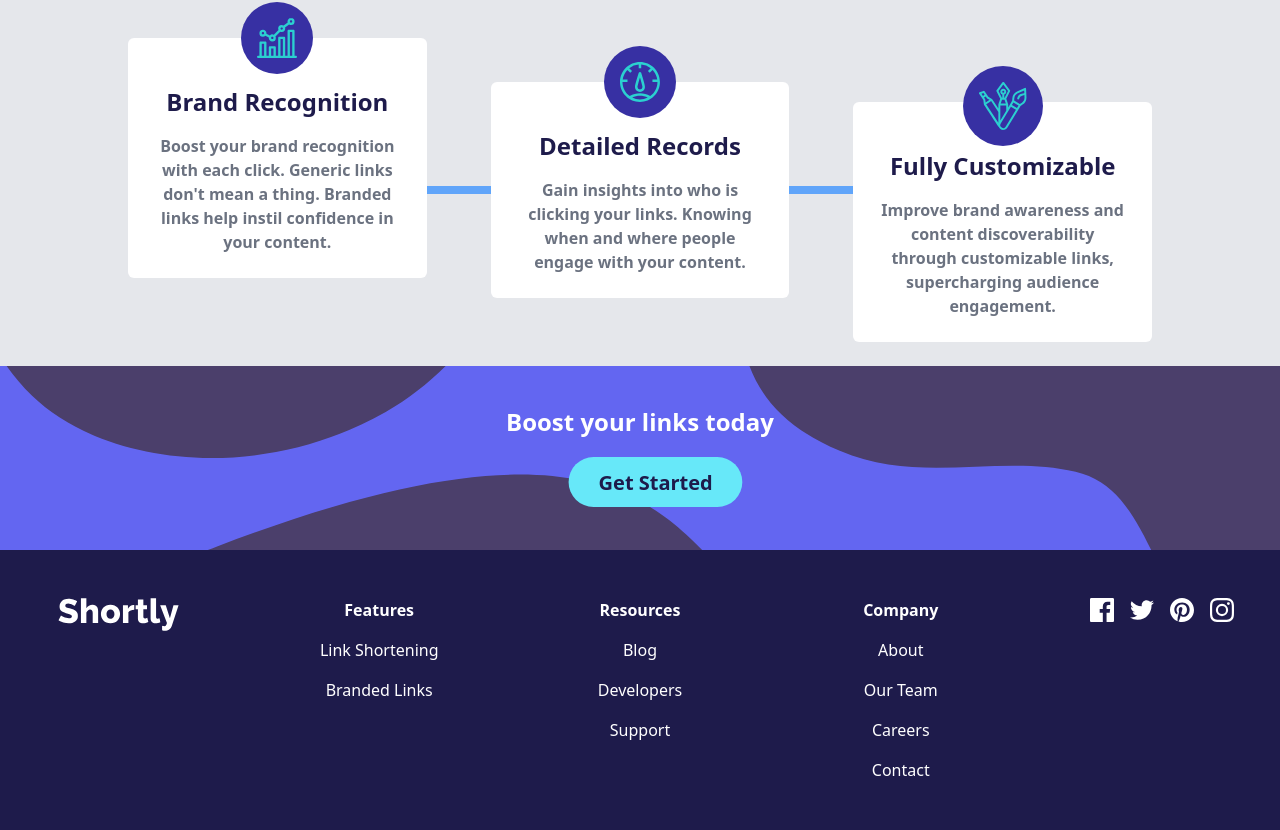
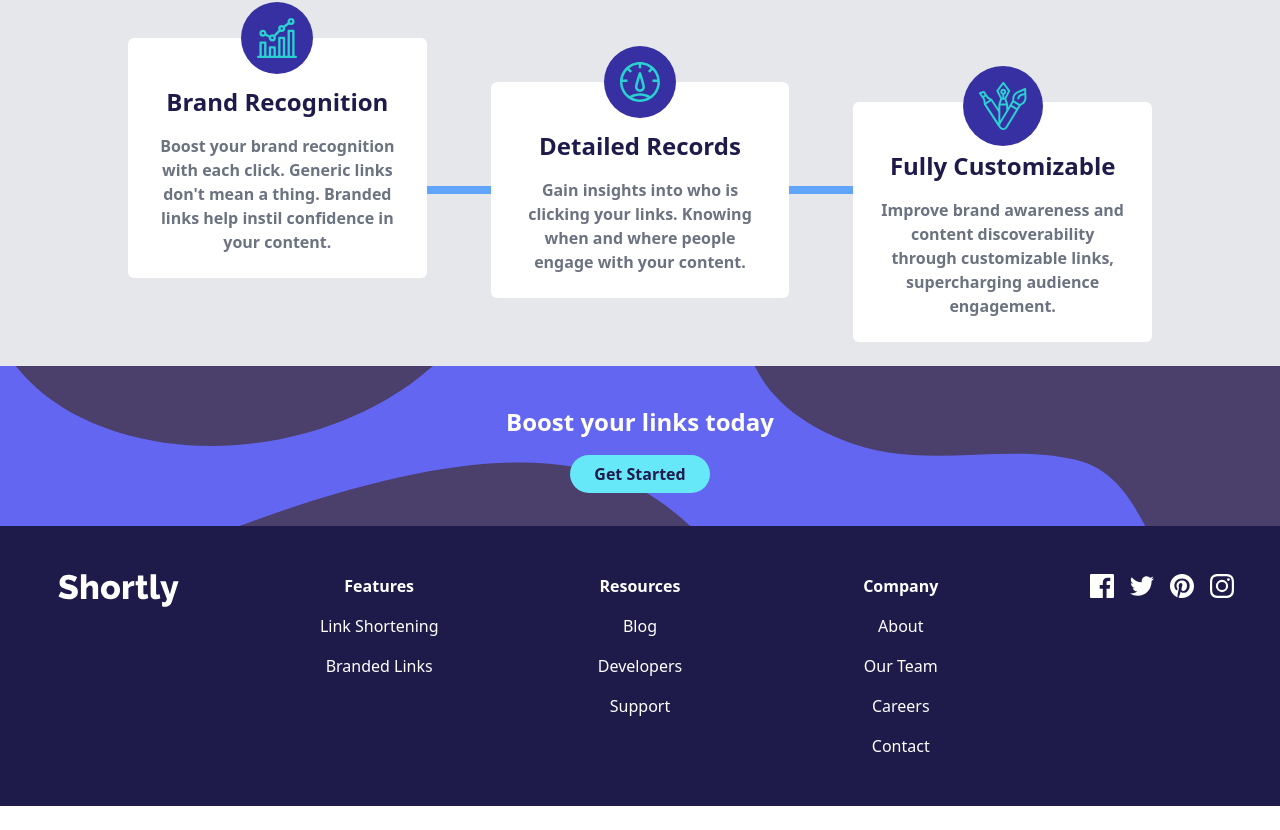
Before and after one commit to KrlosPK/url-shortening-app, an Angular app: page / in a window 1280 px wide. Shown: the part 837-1667 px from the top of the page. After the commit the page ends 1643 px from the top, so only its background shows below. Built offline with nearby package versions, Linux system fonts and the light colour scheme.

Commit message:
feat: add scroll smooth and fix accesibility

```diff
--- a/src/app/shared/components/button/button.component.html
+++ b/src/app/shared/components/button/button.component.html
@@ -1,7 +1,8 @@
-<button
+<a
+  [href]="goTo"
   class="{{ styles }} {{
     radius
   }} bg-cyan-300 select-none font-semibold text-indigo-950 py-2 px-6 hover:bg-cyan-500 transition-colors whitespace-nowrap"
 >
   {{ text }}
-</button>
+</a>
--- a/src/app/shared/components/button/button.component.ts
+++ b/src/app/shared/components/button/button.component.ts
@@ -12,4 +12,6 @@ export class ButtonComponent {
   public text: string = '';
   @Input()
   public radius: string = 'rounded-full';
+  @Input()
+  public goTo: string = '';
 }
--- a/src/app/shared/components/footer/footer.component.html
+++ b/src/app/shared/components/footer/footer.component.html
@@ -4,16 +4,17 @@
   >
     <h2 class="text-2xl font-bold text-white">Boost your links today</h2>
     <shared-button
+      goTo="#shortenUrl"
       styles="md:scale-125 md:translate-x-4 md:mb-2"
       text="Get Started"
     />
   </article>
 
-  <ul class="text-white bg-indigo-950">
+  <article class="text-white bg-indigo-950">
     <div
       class="grid justify-center grid-cols-1 gap-6 py-10 mx-auto max-w-7xl place-items-center lg:grid-cols-5 lg:items-start"
     >
-      <li class="lg:pt-2">
+      <div class="lg:pt-2">
         <a routerLink="/"
           ><img
             alt="Url Shortening Logotype"
@@ -21,30 +22,67 @@
             src="./assets/images/white-logo.svg"
             width="121"
         /></a>
+      </div>
+
+      <ul>
+        <li>
+          <shared-navitem text="Features" styles="font-bold text-center pt-0" />
         </li>
 
-      <ul>
-        <shared-navitem text="Features" styles="font-bold text-center pt-0" />
+        <li>
           <shared-navitem text="Link Shortening" styles="text-center" />
+        </li>
+
+        <li>
           <shared-navitem text="Branded Links" styles="text-center" />
+        </li>
       </ul>
 
       <ul>
-        <shared-navitem text="Resources" styles="font-bold text-center pt-0" />
+        <li>
+          <shared-navitem
+            styles="font-bold text-center pt-0"
+            text="Resources"
+          />
+        </li>
+
+        <li>
           <shared-navitem text="Blog" styles="text-center" />
+        </li>
+
+        <li>
           <shared-navitem text="Developers" styles="text-center" />
+        </li>
+
+        <li>
           <shared-navitem text="Support" styles="text-center" />
+        </li>
       </ul>
 
       <ul>
+        <li>
           <shared-navitem text="Company" styles="font-bold text-center pt-0" />
+        </li>
+
+        <li>
           <shared-navitem text="About" styles="text-center" />
+        </li>
+
+        <li>
           <shared-navitem text="Our Team" styles="text-center" />
+        </li>
+
+        <li>
           <shared-navitem text="Careers" styles="text-center" />
+        </li>
+
+        <li>
           <shared-navitem text="Contact" styles="text-center" />
+        </li>
       </ul>
 
       <ul class="flex items-center justify-center gap-4 lg:pt-2">
+        <li>
           <a
             class="hover:scale-110"
             href="https://www.facebook.com"
@@ -58,6 +96,8 @@
               width="24"
             />
           </a>
+        </li>
+        <li>
           <a
             class="hover:scale-110"
             href="https://twitter.com"
@@ -71,6 +111,8 @@
               width="24"
             />
           </a>
+        </li>
+        <li>
           <a
             class="hover:scale-110"
             href="https://co.pinterest.com"
@@ -84,6 +126,8 @@
               width="24"
             />
           </a>
+        </li>
+        <li>
           <a
             class="hover:scale-110"
             href="https://www.instagram.com"
@@ -97,7 +141,8 @@
               width="24"
             />
           </a>
+        </li>
       </ul>
     </div>
-  </ul>
+  </article>
 </footer>
--- a/src/app/shared/components/navitem/navitem.component.html
+++ b/src/app/shared/components/navitem/navitem.component.html
@@ -1,3 +1,3 @@
-<li class="{{ textColor }} {{ textColorHover }} {{ styles }}">
+<div class="{{ textColor }} {{ textColorHover }} {{ styles }}">
   <a class="block px-4 py-2" [routerLink]="link">{{ text }}</a>
-</li>
+</div>
--- a/src/app/url-shortener/components/form/form.component.html
+++ b/src/app/url-shortener/components/form/form.component.html
@@ -1,4 +1,4 @@
-<section class="p-4 mx-auto mt-10 max-w-7xl sm:px-11">
+<section class="p-4 mx-auto mt-10 max-w-7xl sm:px-11" id="shortenUrl">
   <form
     class="flex flex-col px-8 py-10 bg-indigo-500 bg-right bg-no-repeat bg-contain rounded-xl sm:flex-row bg-shorten-mobile md:bg-shorten-desktop md:bg-cover sm:items-center"
     [formGroup]="shortenerForm"
--- a/src/app/url-shortener/components/welcome/welcome.component.html
+++ b/src/app/url-shortener/components/welcome/welcome.component.html
@@ -22,6 +22,7 @@
     </p>
     <shared-button
       class="mx-auto mt-2 md:mx-0"
+      goTo="#shortenUrl"
       styles="md:scale-125 md:translate-x-4 md:mb-2"
       text="Get Started"
     />
```
Lines whose indentation alone changed are shown as unchanged.
